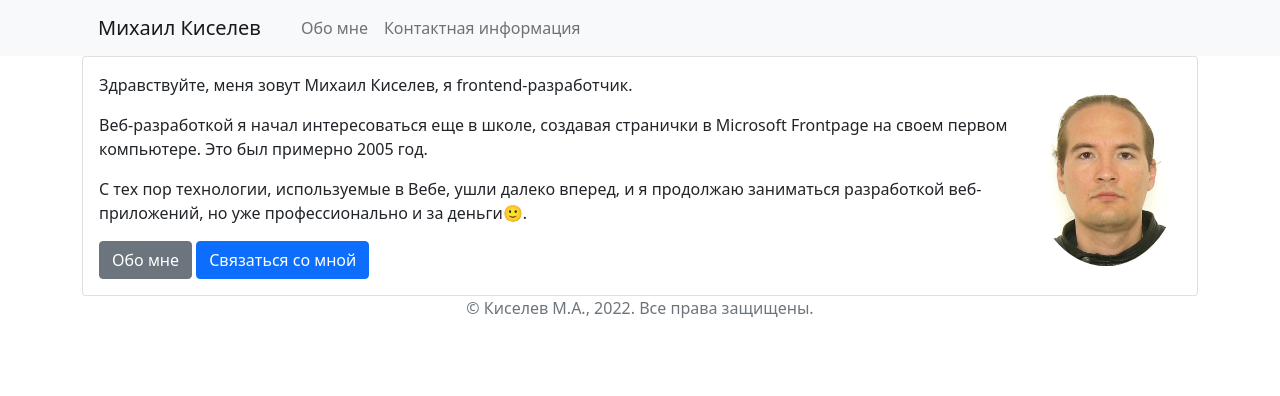
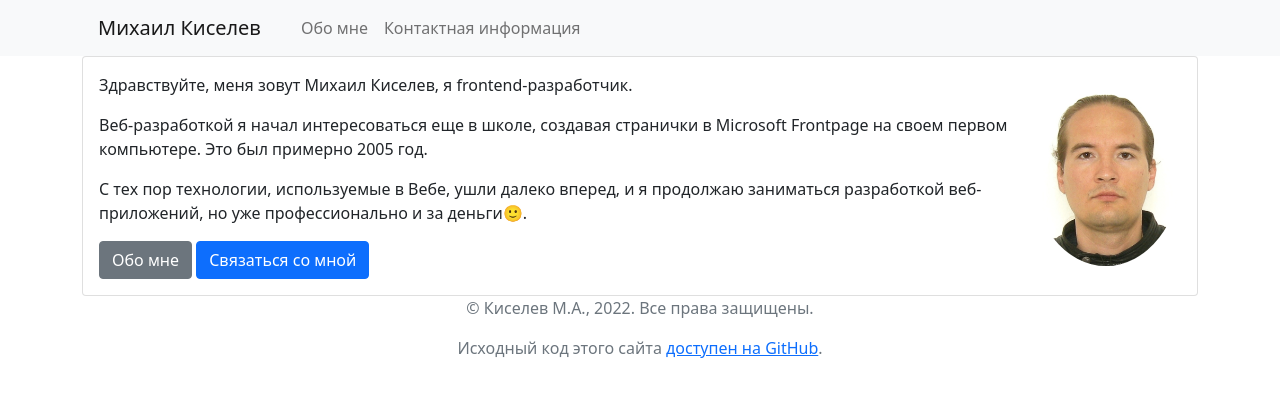
Before and after one commit to mikhail-a-kiselev/kiselevsu, a Next.js app: page / in a window 1280 px wide. Shown: the top 396 px of the page. Built offline with nearby package versions, Linux system fonts and the light colour scheme.

Commit message:
link to github repo in footer

```diff
--- a/src/layouts/footer.tsx
+++ b/src/layouts/footer.tsx
@@ -1,6 +1,7 @@
 function Footer() {
   return <footer>
     <p className="text-center text-muted">© Киселев М.А., {new Date().getFullYear()}. Вcе права защищены.</p>
+    <p className="text-center text-muted">Исходный код этого сайта <a href="https://github.com/mikhail-a-kiselev/kiselevsu">доступен на GitHub</a>.</p>
   </footer>
 }
 
```
